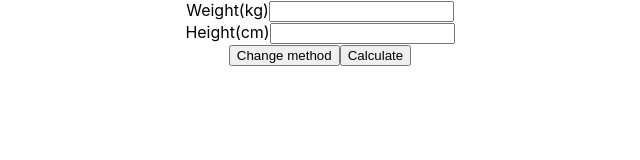
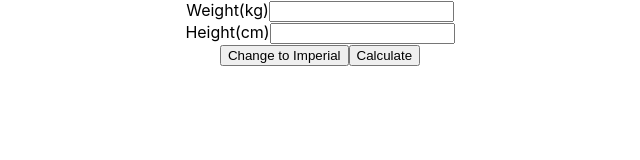
Before and after one commit to johannaanden/bmi_calculator_react, a React (Create React App) app: page / in a window 1280 px wide. Shown: the top 160 px of the page, without its empty margins (320-960 px from the left). Built offline with nearby package versions, Linux system fonts and the light colour scheme.

Commit message:
Refactors toggle button - Shows which calculator it changes to

```diff
--- a/src/DisplayResult.js
+++ b/src/DisplayResult.js
@@ -29,7 +29,7 @@ class DisplayResult extends Component {
     render() {
         return (
             <div>
-                <button onClick={() => this.calculateMethod()}>Change method</button>
+                <button onClick={() => this.calculateMethod()}>{this.state.methodType === 'Metric' ? 'Change to Imperial' : 'Change to Metric'}</button>
                 <button onClick={() => this.calculate()}>Calculate</button>
                 <div>{this.state.bmiMessage}</div>
             </div>
```
